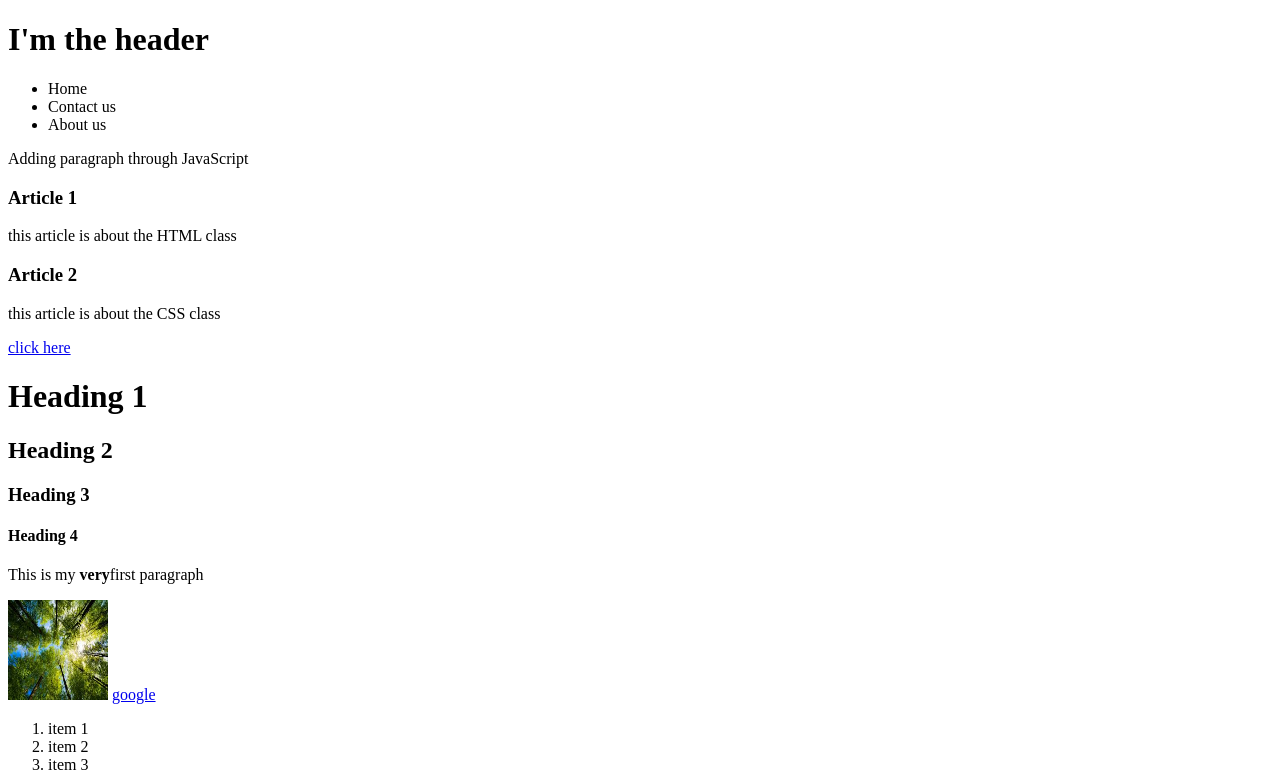
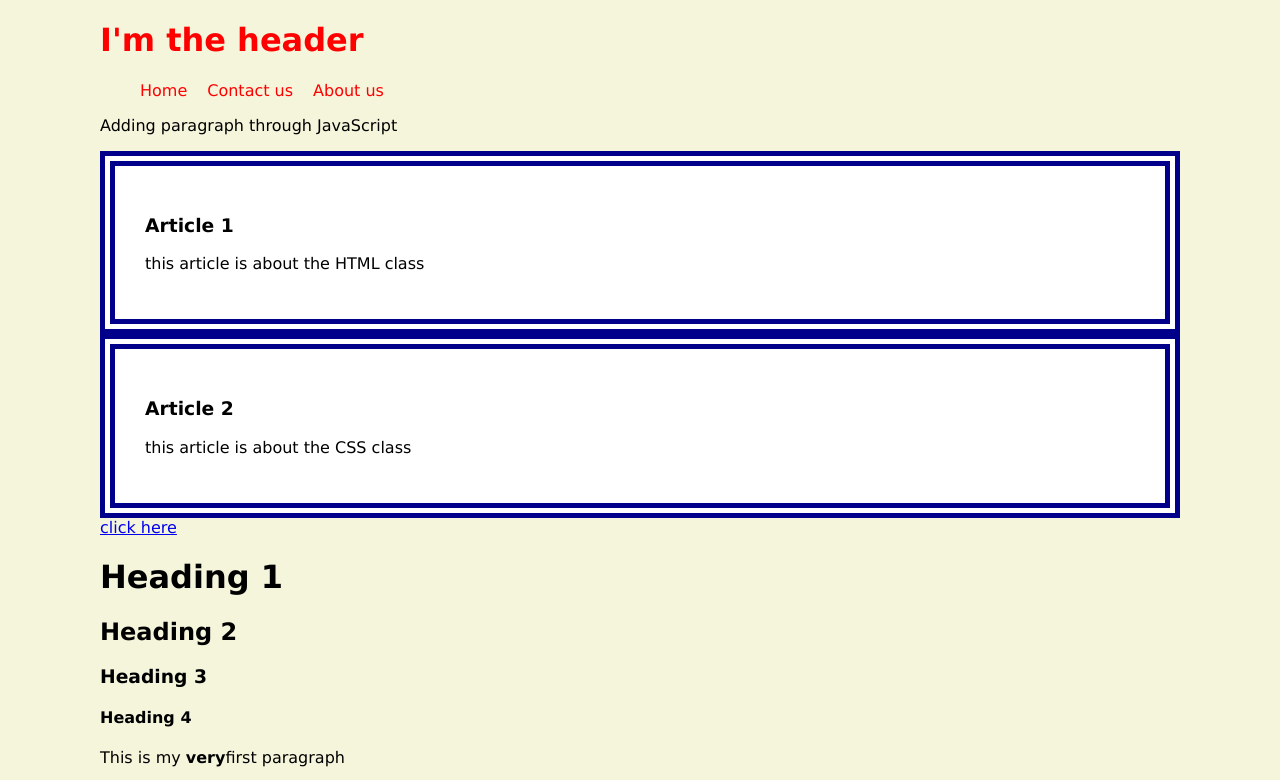
Before and after one commit to BeenishNazam786/Frontend, a plain HTML site: page Coursework/index.html in a window 1280 px wide. Shown: the top 780 px of the page. Drawn offline with Linux system fonts and the light colour scheme.

Commit message:
lecture 4 practice

```diff
--- a/Coursework/index.html
+++ b/Coursework/index.html
@@ -6,6 +6,7 @@
     <meta name="viewport" content="width=device-width, initial-scale=1.0" />
     <title>Frontend course practice</title>
     <script src="practice.js"></script>
+    <link rel="stylesheet" href="style.css" />
 
 </head>
 
--- /dev/null
+++ b/Coursework/style.css
@@ -0,0 +1,23 @@
+body {
+    background-color: beige;
+    font-family: 'Lucida Sans', 'Lucida Sans Regular', 'Lucida Grande', 'Lucida Sans Unicode', Geneva, Verdana, sans-serif;
+    margin: 0 100px;
+}
+
+
+header {
+    color: red;
+    align-items: center;
+}
+
+nav ul {
+    list-style: none;
+    display: flex;
+    gap: 20px;
+}
+
+article {
+    background-color: white;
+    padding: 30px;
+    border: 15px double darkblue;
+}
```
